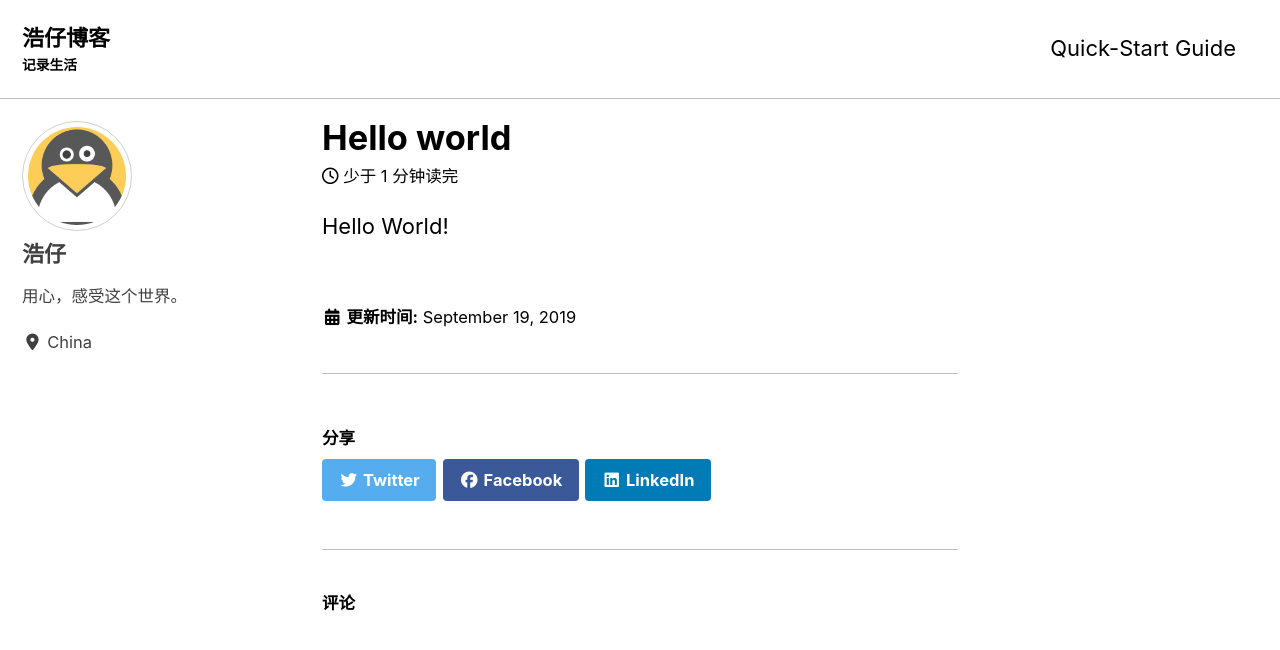
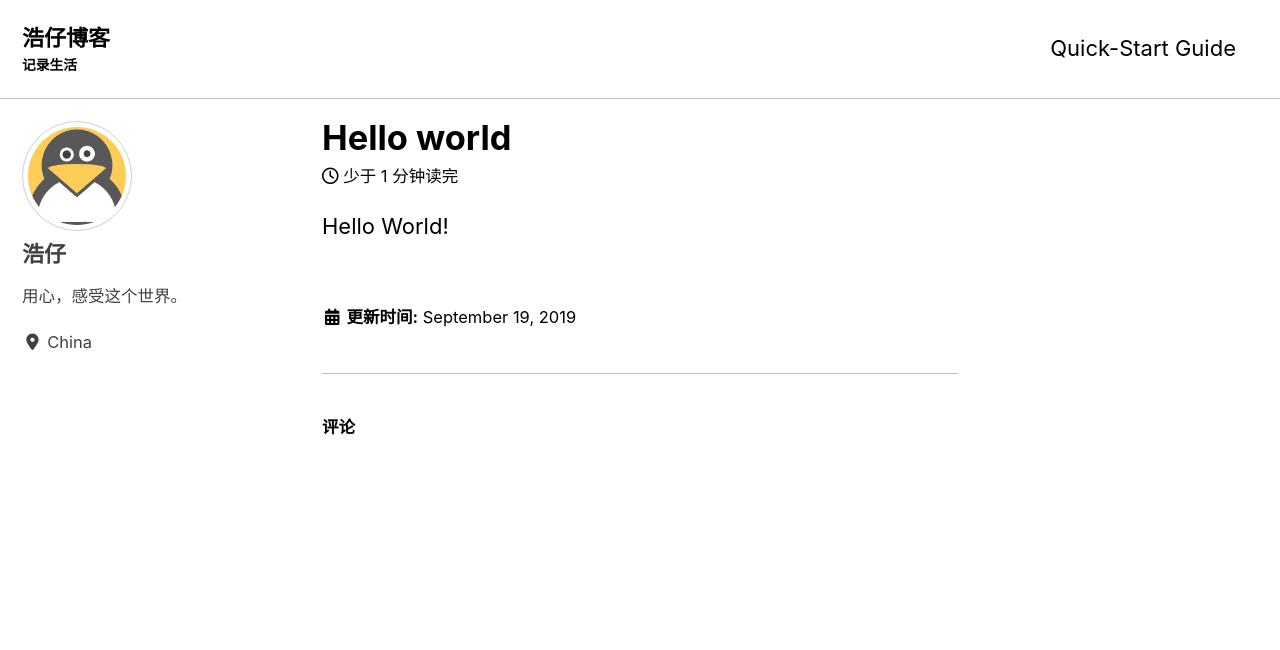
Before and after one commit to sunete/sunete.github.io, a Jekyll site: the page built from _posts/2019-09-19-Hello World.md, in a window 1280 px wide and 900 px high. Shown: the top 650 px of the window. Built offline with Jekyll 4.4.1, drawn with Linux system fonts in a browser that asks for light colours; cached includes are drawn as plain includes; nearby versions of some CDN libraries; comment, search, counter and statistics services are not loaded; some of the changed lines change nothing that is shown.

Commit message:
some changes

```diff
--- a/_config.yml
+++ b/_config.yml
@@ -41,8 +41,8 @@ comments:
     num_posts            : # 5 (default)
     colorscheme          : # "light" (default), "dark"
   utterances:
-    theme                : # "github-light" (default), "github-dark"
-    issue_term           : # "pathname" (default)
+    theme                : "github-light" # "github-light" (default), "github-dark"
+    issue_term           : "pathname" # "pathname" (default)
 staticman:
   allowedFields          : # ['name', 'email', 'url', 'message']
   branch                 : # "master"
@@ -290,5 +290,5 @@ defaults:
       author_profile: true
       read_time: true
       comments: true # true
-      share: true
+      share: false
       related: true
```
